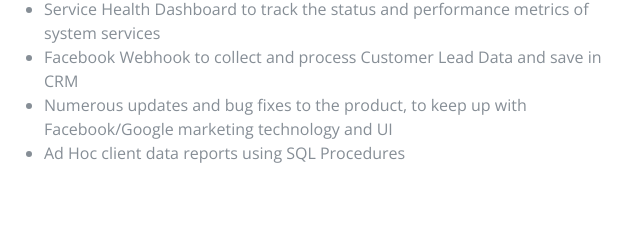
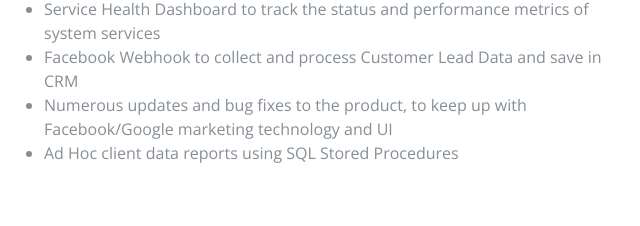
Before and after one commit to sheetalmjkrishna/resume, a website: page index.html in a window 1280 px wide. Shown: the part 1134-1360 px from the top of the page, 316-956 px from the left. Drawn offline with nearby package versions, Linux system fonts and the light colour scheme; a web font is replaced by a local one.

Commit message:
SQL Stored Procedures

```diff
--- a/index.html
+++ b/index.html
@@ -123,7 +123,7 @@
                         <li>Service Health Dashboard to track the status and performance metrics of system services</li>
                         <li>Facebook Webhook to collect and process Customer Lead Data and save in CRM</li>
                         <li>Numerous updates and bug fixes to the product, to keep up with Facebook/Google marketing technology and UI</li>
-                        <li>Ad Hoc client data reports using SQL Procedures</li>
+                        <li>Ad Hoc client data reports using SQL Stored Procedures</li>
                      </ul>
                   </div>
                   <div class="resume-date text-md-right">
```
